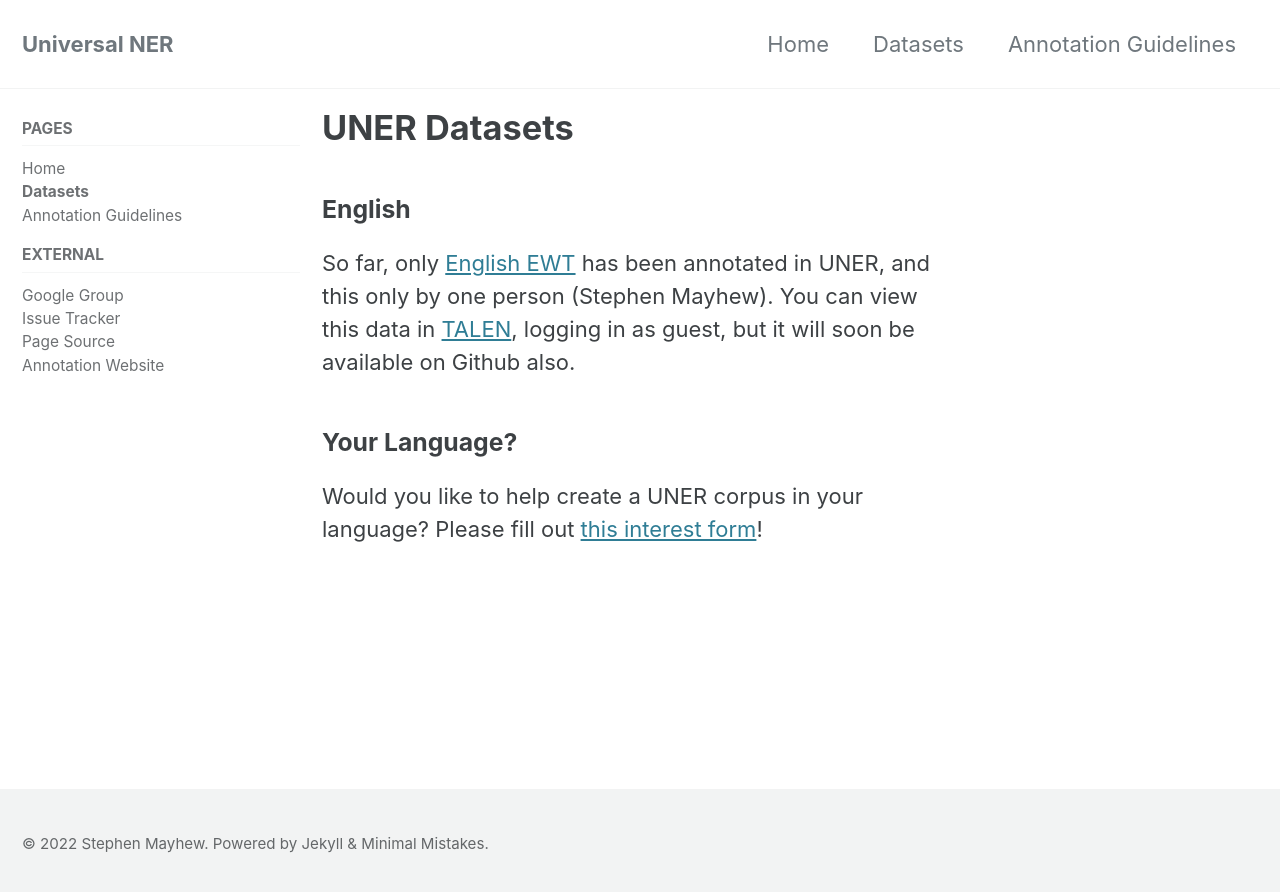
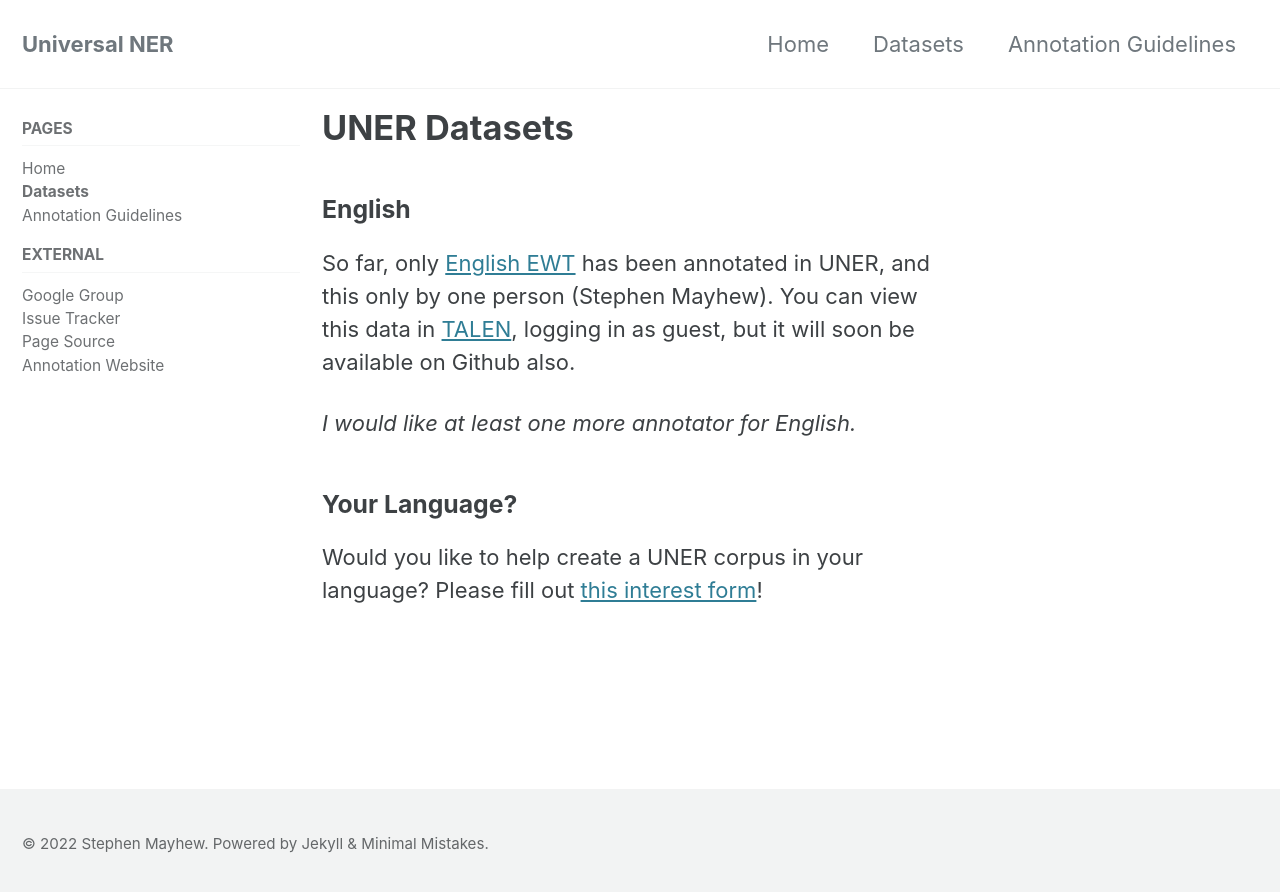
Before and after one commit to UniversalNER/UniversalNER, a Jekyll site: the page built from docs/_pages/datasets.md, in a window 1280 px wide. Shown: the top 892 px of the page. Built offline with Jekyll 4.4.1, drawn with Linux system fonts in a browser that asks for light colours; cached includes are drawn as plain includes.

Commit message:
Clarify wording on datasets.

```diff
--- a/docs/_pages/datasets.md
+++ b/docs/_pages/datasets.md
@@ -10,6 +10,8 @@ sidebar:
 
 So far, only [English EWT](https://universaldependencies.org/treebanks/en_ewt/index.html) has been annotated in UNER, and this only by one person (Stephen Mayhew). You can view this data in [TALEN](https://annotate.universalner.org/), logging in as guest, but it will soon be available on Github also.
 
+_I would like at least one more annotator for English._
+
 ### Your Language?
 
 Would you like to help create a UNER corpus in your language? Please fill out [this interest form](https://forms.gle/FWnXwgnKCbgdA6JM6)!
```
Also changed, not shown: 2 other files.
